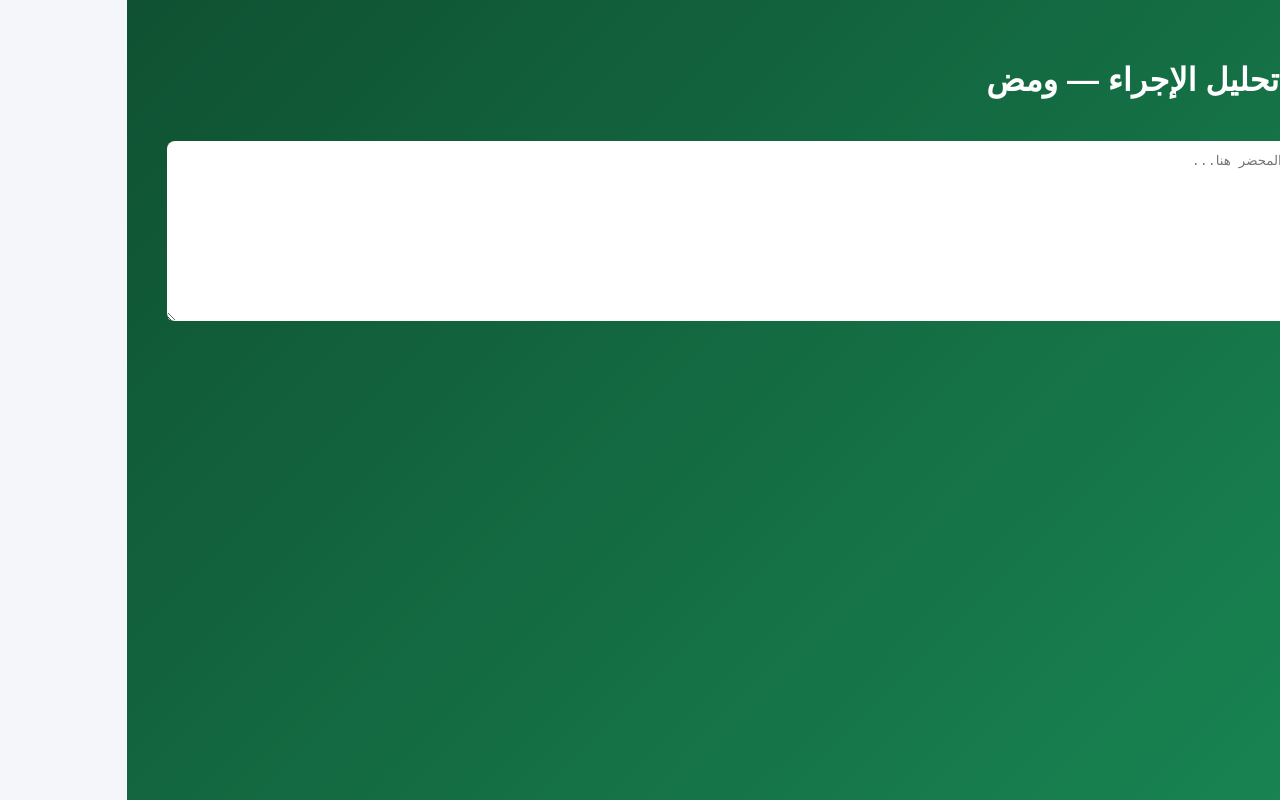
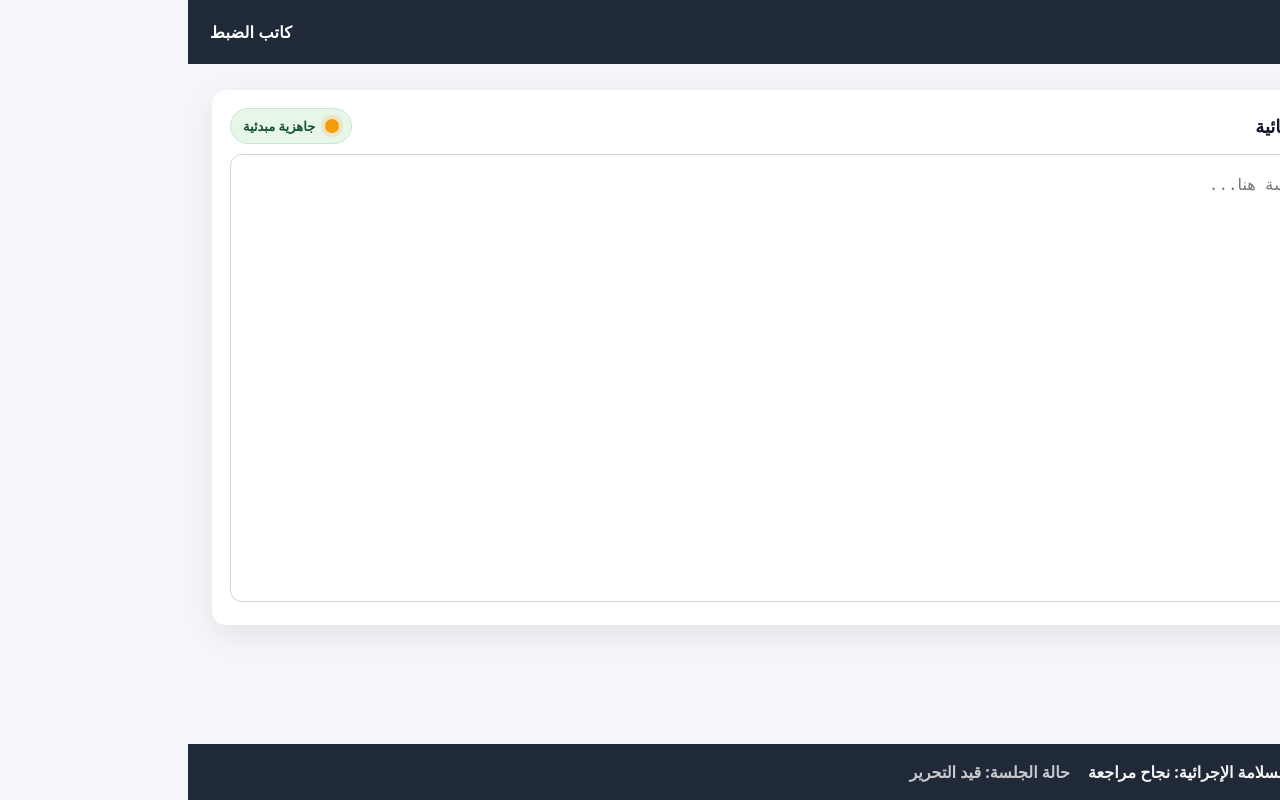
Before and after one commit to shahadkhaleed236-art/wamed-demo, a Next.js app: page / in a window 1280 px wide. Built offline with nearby package versions, Linux system fonts and the light colour scheme.

Commit message:
Update page.jsx

```diff
--- a/app/page.jsx
+++ b/app/page.jsx
@@ -1,86 +1,78 @@
 "use client";
-import { useState } from "react";
+
+import { useMemo, useState } from "react";
 
 export default function Page() {
   const [text, setText] = useState("");
-  const [result, setResult] = useState(null);
-  const [loading, setLoading] = useState(false);
 
-  async function analyze() {
-    setLoading(true);
-    setResult(null);
-
-    const r = await fetch("/api/analyze", {
-      method: "POST",
-      headers: { "Content-Type": "application/json" },
-      body: JSON.stringify({ text })
-    });
-
-    const data = await r.json();
-    setResult(data);
-    setLoading(false);
-  }
-
-  const colors = {
-    RED: "#c62828",
-    YELLOW: "#f9a825",
-    GREEN: "#2e7d32",
-    BLACK: "#000000",
-    GRAY: "#9e9e9e"
-  };
+  // نفس فكرة “السلامة الإجرائية” في الصورة: تتغير حسب حالة بسيطة
+  const status = useMemo(() => {
+    const t = text.trim();
+    if (!t) return { label: "جاهزية مبدئية", dot: "#f59e0b" };
+    if (t.length < 40) return { label: "قيد المراجعة", dot: "#3b82f6" };
+    return { label: "سلامة إجرائية وجاهزية كاملة", dot: "#2e7d32" };
+  }, [text]);
 
   return (
-    <div style={{
-      minHeight: "100vh",
-      background: "linear-gradient(135deg,#0f5132,#198754)",
-      padding: 40,
-      fontFamily: "sans-serif",
-      color: "white"
-    }}>
+    <>
+      {/* Top Bar */}
+      <header className="topbar">
+        <div className="user">
+          <div className="userIcon">👤</div>
+          <span>محمد خالد</span>
+        </div>
 
-      <h1>نموذج تحليل الإجراء — ومض</h1>
+        <div className="topTitle">كاتب الضبط</div>
+      </header>
 
-      <textarea
-        value={text}
-        onChange={e => setText(e.target.value)}
-        placeholder="الصقي نص المحضر هنا..."
-        style={{
-          width: "100%",
-          height: 180,
-          padding: 12,
-          borderRadius: 8,
-          border: "none",
-          marginTop: 20
-        }}
-      />
+      {/* Main */}
+      <main className="wrapper">
+        <section className="card">
+          <div className="rowHead">
+            <h2 className="h2">محضر الجلسة القضائية</h2>
 
-      <button
-        onClick={analyze}
-        disabled={loading}
-        style={{
-          marginTop: 20,
-          padding: "12px 24px",
-          borderRadius: 8,
-          border: "none",
-          fontSize: 16
-        }}
-      >
-        {loading ? "جاري التحليل..." : "تحليل"}
-      </button>
+            <div className="statusPill" title="حالة السلامة الإجرائية">
+              <span
+                className="dot"
+                style={{
+                  background: status.dot,
+                  boxShadow:
+                    status.dot === "#2e7d32"
+                      ? "0 0 0 4px rgba(46,125,50,.15)"
+                      : status.dot === "#3b82f6"
+                      ? "0 0 0 4px rgba(59,130,246,.18)"
+                      : "0 0 0 4px rgba(245,158,11,.18)"
+                }}
+              />
+              {status.label}
+            </div>
+          </div>
 
-      {result && (
-        <div style={{
-          marginTop: 30,
-          padding: 20,
-          borderRadius: 12,
-          background: colors[result.level] || "#333"
-        }}>
-          <h2>{result.level}</h2>
-          <p>{result.reason}</p>
-          <p>{result.hint}</p>
+          <textarea
+            className="textarea"
+            placeholder="اكتبي محضر الجلسة هنا..."
+            value={text}
+            onChange={(e) => setText(e.target.value)}
+          />
+        </section>
+
+        <div className="actions">
+          <button
+            className="btn"
+            disabled={!text.trim()}
+            onClick={() => alert("تم اعتماد المحضر (تجربة واجهة فقط)")}
+          >
+            اعتماد المحضر
+          </button>
         </div>
-      )}
+      </main>
 
-    </div>
+      {/* Bottom Bar */}
+      <footer className="bottombar">
+        <div className="bottomItem">آخر تحديث: 10:57 ص</div>
+        <div className="bottomItem">السلامة الإجرائية: نجاح مراجعة</div>
+        <div className="bottomItem bottomMuted">حالة الجلسة: قيد التحرير</div>
+      </footer>
+    </>
   );
 }
```
